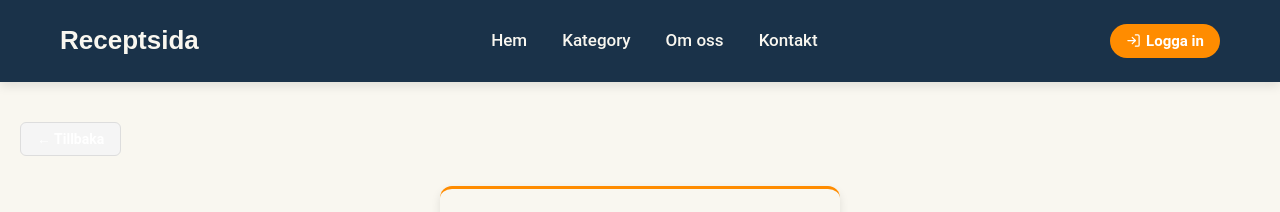
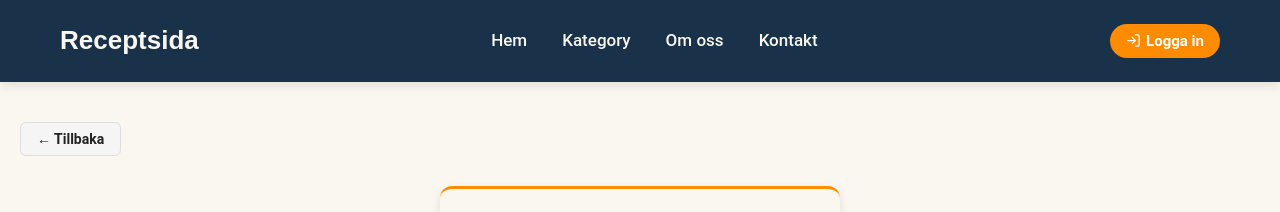
Before and after one commit to samyuktha215/recipesite, a React (Vite) app in the folder client/: page /contact in a window 1280 px wide. Shown: the top 212 px of the page. Built offline with nearby package versions, Linux system fonts and the light colour scheme; no server answers.

Commit message:
added color black to back button on recipeDetails.css

```diff
--- a/client/src/components/recipes/RecipeDetails.css
+++ b/client/src/components/recipes/RecipeDetails.css
@@ -27,6 +27,7 @@
   margin-bottom: 20px;
   padding: 8px 16px;
   background-color: #f5f5f5;
+  color: #222;
   border: 1px solid #ddd;
   border-radius: 6px;
   font-size: 14px;
@@ -34,9 +35,7 @@
   transition: all 0.2s ease;
 }
 
-.back-button:hover {
-  background-color: #e0e0e0;
-}
+
 
 /* Title of the recipe */
 .recipe-details-title {
```
